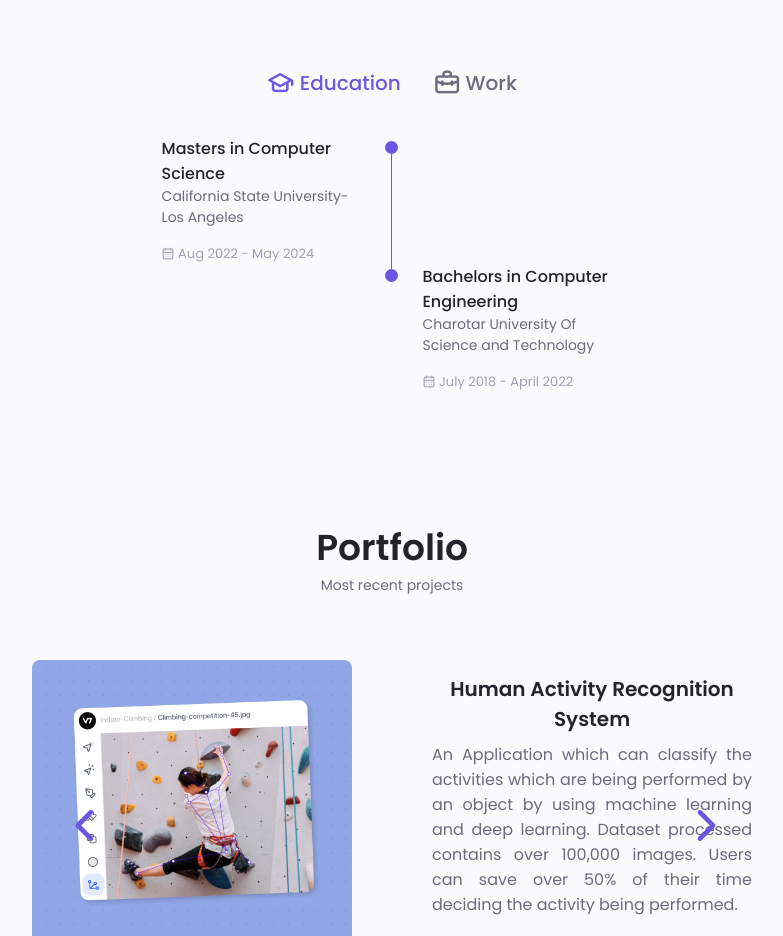
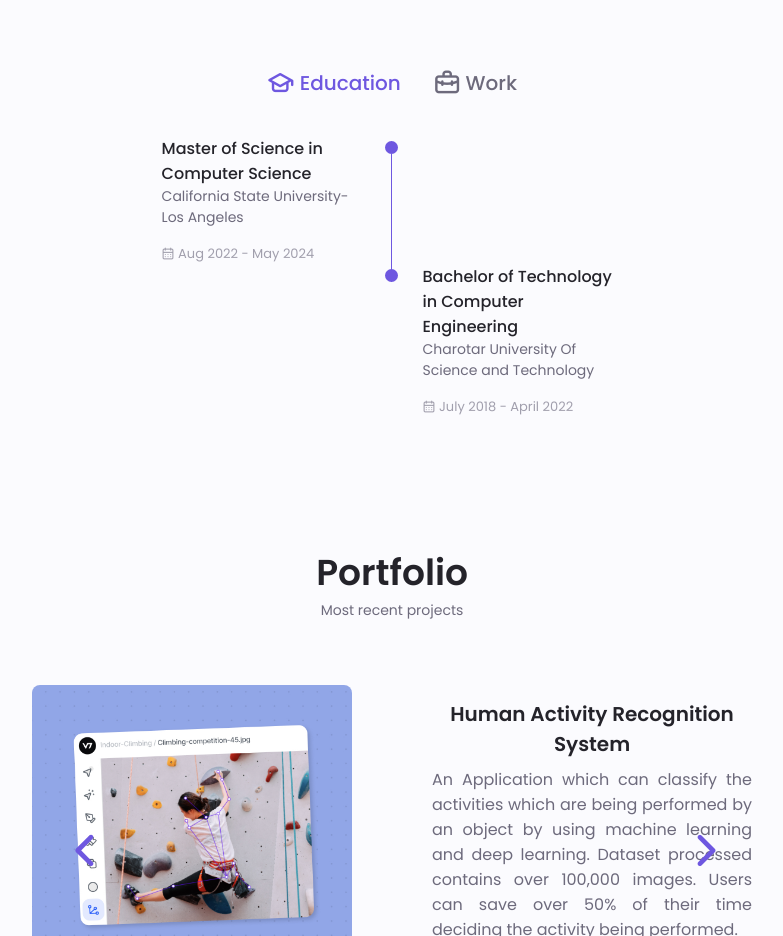
Before and after one commit to Hibernatbear/hibernatbear.github.io, a plain HTML site: page index.html in a window 1280 px wide. Shown: the part 2222-3158 px from the top of the page, without its empty margins (248-1031 px from the left). Drawn offline with nearby package versions, Linux system fonts and the light colour scheme.

Commit message:
Qualification updated

```diff
--- a/index.html
+++ b/index.html
@@ -387,7 +387,7 @@
              <!--==================== QUALIFICATION 1 ====================-->
              <div class="qualification__data">
                  <div>
-                     <h3 class="qualification__title">Masters in Computer Science</h3>
+                     <h3 class="qualification__title">Master of Science in Computer Science</h3>
                      <span class="qualification__subtitle">California State University-Los Angeles</span>
                      <div class="qualification__calendar">
                         <i class="uil uil-calendar-alt"></i>
@@ -410,7 +410,7 @@
                 </div>
 
                 <div>
-                    <h3 class="qualification__title">Bachelors in Computer Engineering</h3>
+                    <h3 class="qualification__title">Bachelor of Technology in Computer Engineering</h3>
                     <!-- <h4 class="qualification__subtitle"> Computer Engineering </h4> -->
                     <span class="qualification__subtitle">Charotar University Of Science and Technology</span>
                     <div class="qualification__calendar">
```
